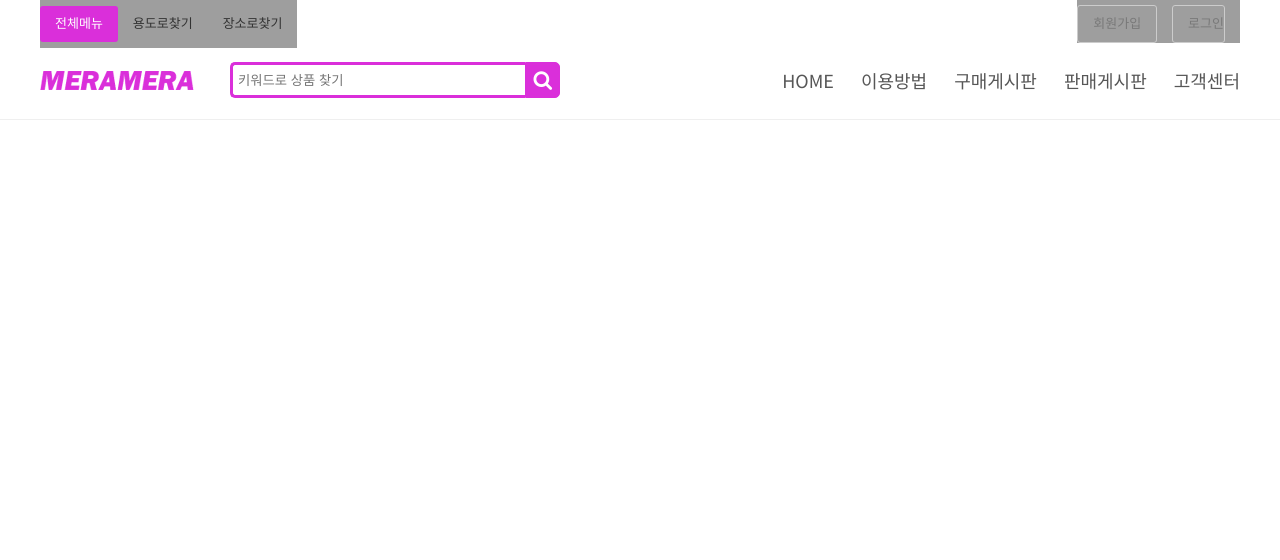
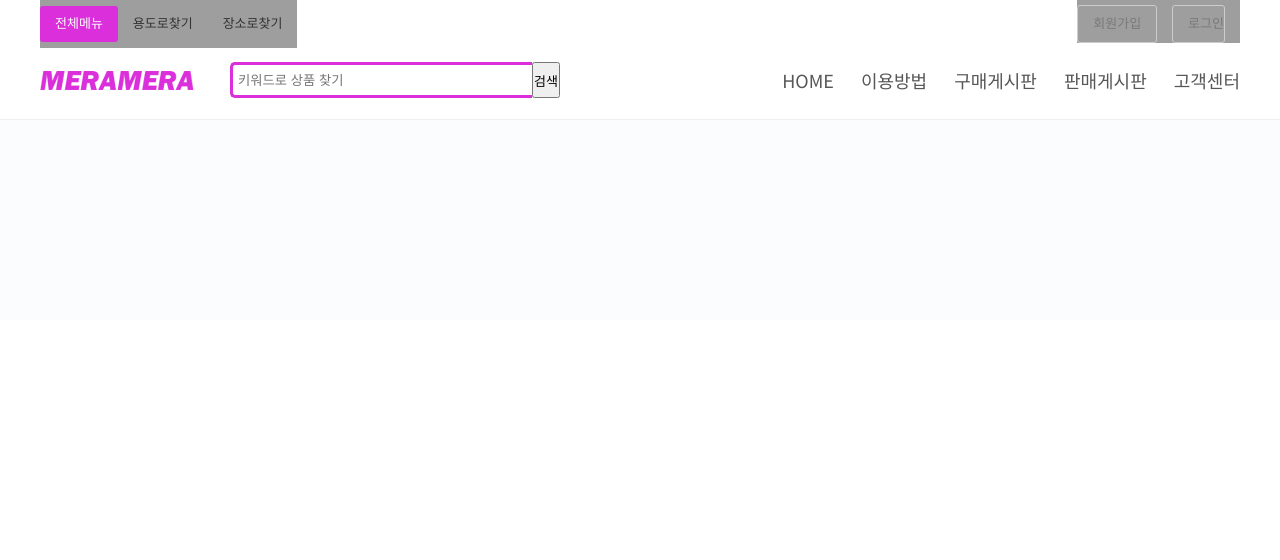
Before and after one commit to ckhe1215/meramera, a Django app: page /search/ in a window 1280 px wide. Shown: the top 560 px of the page. Run offline with Django 3.2, Linux system fonts and the light colour scheme; some libraries are stand-ins or nearby versions; grey boxes are pictures that could not be loaded.

Commit message:
search doesn't work

```diff
--- a/mainapp/forms.py
+++ b/mainapp/forms.py
@@ -5,8 +5,6 @@ class PostForm(forms.ModelForm):
     class Meta:
         model = Post
         fields = ('title','image','body','rent_date','price','choice_parcel','use','region_sido','region_sigungu','region_rest','sort',)
-
-
 
 class CommentForm(forms.ModelForm):
     class Meta:
--- a/mainapp/templates/base.html
+++ b/mainapp/templates/base.html
@@ -66,9 +66,7 @@
                                         {% csrf_token %}
                                         {{ form.as_table }}
                                         <input type="text" class="searchTerm" placeholder="키워드로 상품 찾기">
-                                        <button type="submit" class="searchButton">
-                                            <i class="fa fa-search"></i>
-                                        </button>
+                                        <input type="submit" class="searchButton" value="검색">
                                     </form>
                                 </div>
                             </li>
--- a/mainapp/templates/search.html
+++ b/mainapp/templates/search.html
@@ -8,14 +8,9 @@
 <section id="search_banner">
     <div class="container">
         <div class="search_banner">
-            {% if object_list %}
-            {% for post in object_list %}
-                <h3><a href='{{ post.get_absolute_url }}'>{{ post.title }}</a> 검색결과</h3>
-            {% endfor %}
-
-            {% elif search_term %}
-                <h3><a href='{{ post.get_absolute_url }}'>{{ post.title }}</a> 의 검색결과가 존재하지 않습니다.</h3>
-            {% endif %}
+            {% for element in context %}
+                <h3>{{ element }} 의 검색결과</h3>
+            {% endfor  %}
         </div>
     </div>
 </section>
@@ -27,6 +22,18 @@
     <div class="container">
         <div class="cont_search">
 
+            <div class="search_result">
+                <div class="search-cell">
+                    {% if object_list %}
+                    {% for post in object_list %}
+                            <h3><a href='{{ post.get_absolute_url }}'>{{ post.title }}</a> 검색결과</h3>
+                    {% endfor %}
+
+                    {% elif search_term %}
+                            <h3><a href='{{ post.get_absolute_url }}'>{{ post.title }}</a> 의 검색결과가 존재하지 않습니다.</h3>
+                    {% endif %}
+                </div>
+            </div>
 
         </div>
     </div>
--- a/mainapp/views.py
+++ b/mainapp/views.py
@@ -14,7 +14,6 @@ def index(request):
 
 def search(request):
     return render(request, 'search.html')
-
 
 def detail(request, post_id):
     post_detail=get_object_or_404(Post, pk=post_id)
--- a/static/css/base.css
+++ b/static/css/base.css
@@ -26,12 +26,13 @@
 
 .nav .gnb li .search_wrap {width: 330px; padding: 14px 0px 0px 10px;}
 .nav .gnb li .search_wrap .search {width: 100%; position: relative; display: flex;}
-.nav .gnb li .search_wrap .search .searchTerm {width: 100%; height: 20px; color: rgb(157, 191, 175); border-width: 3px 3px 3px;
+.nav .gnb li .search_wrap .search .searchTerm {width: 100%; height: 20px; color:rgb(87, 87, 87); border-width: 3px 3px 3px;
     border-style: solid none solid solid; border-color: rgb(218, 47, 218) rgb(218, 47, 218) rgb(218, 47, 218); border-image: initial;
     border-right: none; padding: 5px; border-radius: 5px 0px 0px 5px; outline: none;}
-.nav .gnb li .search_wrap .search .searchButton { width: 40px; height: 36px; text-align: center; color: rgb(255, 255, 255);
+.nav .gnb li .search_wrap .search .searchButton {font-size: 13px;}
+/* .nav .gnb li .search_wrap .search .searchButton { width: 40px; height: 36px; text-align: center; color: rgb(255, 255, 255);
         cursor: pointer; font-size: 20px; border-width: 1px; border-style: solid; border-color: rgb(218, 47, 218); border-image: initial;
-        background: rgb(218, 47, 218); border-radius: 0px 5px 5px 0px;}
+        background: rgb(218, 47, 218); border-radius: 0px 5px 5px 0px;} */
 
 .nav .gnb_menu {float: right; margin-bottom: 10px;}
 .nav .gnb_menu li {float: left;}
--- a/static/css/result.css
+++ b/static/css/result.css
@@ -1,3 +1,6 @@
+/* 레이아웃 */
+.container {height: 600px;}
+
 table{
     width: 960px;
     margin: 50px auto;
--- a/static/css/search.css
+++ b/static/css/search.css
@@ -1,3 +1,11 @@
 /* 레이아웃 */
-#search_banner {height: 240px; background-color: #33333;}
+#search_banner {height: 200px; background-color: #FBFCFE;}
 #cont_serach {height: 300px;}
+
+/* search_banner */
+.search_banner h3 {}
+
+/* cont_search */
+.cont-search .search-result {width: 100%; height:170px; margin: 10px auto 10px auto; overflow: hidden;}
+.cont-search .search-result .search-cell {width: 130px; height: 150px; display: inline-block; margin: 10px 20px;
+    box-shadow: 0 2px 2px 2px rgba(250, 214, 250, 0.5), 0 6px 10px 0 rgba(82, 67, 77, 0.19);}
```
